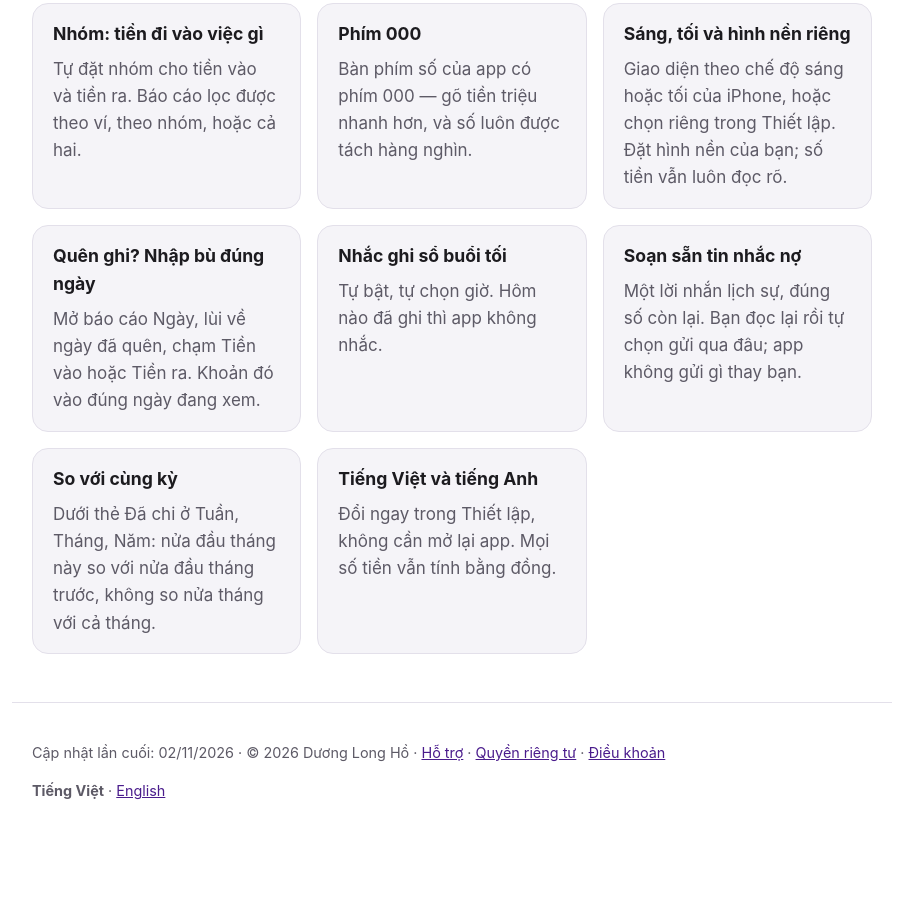
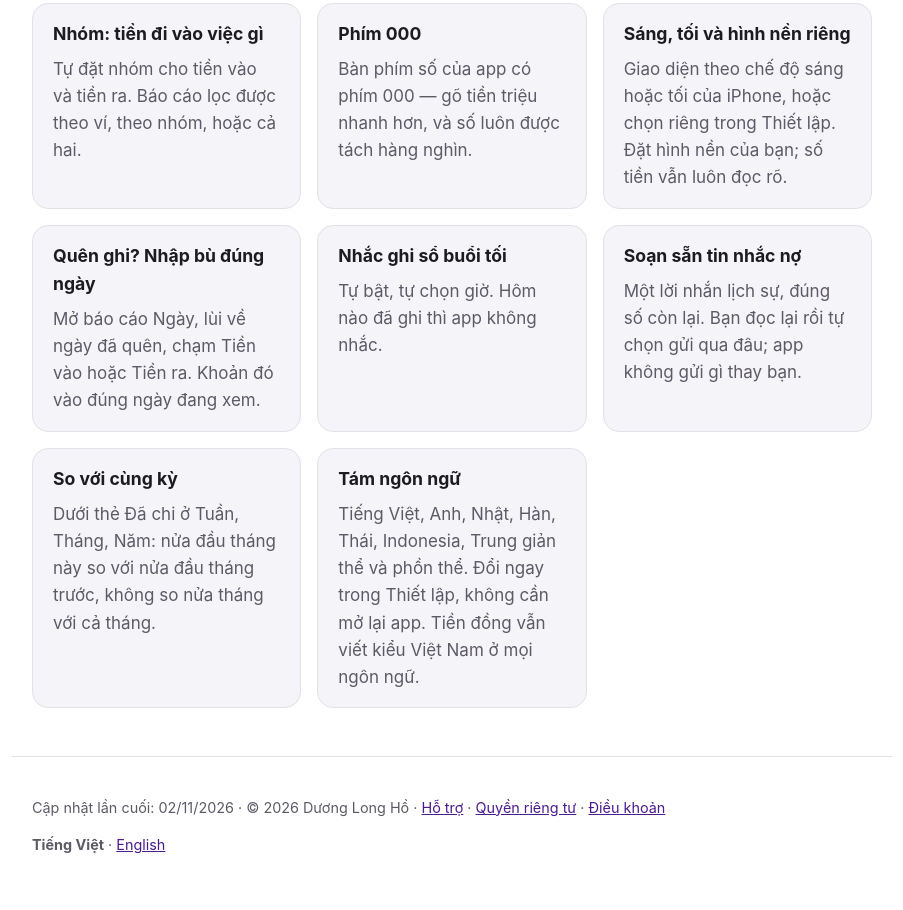
Before and after one commit to DLHkaizen/sotaytien, a plain HTML site: page index.html in a window 1280 px wide. Shown: the part 2239-3149 px from the top of the page, without its empty margins (188-1091 px from the left). Before the commit the page ends 3095 px from the top, so only its background shows below. Drawn offline with Linux system fonts and the light colour scheme.

Commit message:
Website for 1.8.0: the pages said the app speaks Vietnamese and English, it now speaks eight languages
Features (vi, en): Japanese, Korean, Thai, Indonesian, Simplified and Traditional Chinese join Vietnamese and English.
Built from APP_FACTORY_X 13_APPS/010_SoTayTien/PUBLISHING/06_WEBSITE/docs, published at the root and in docs/.

Co-Authored-By: Claude Opus 5.5 <noreply@anthropic.com>

```diff
--- a/index.html
+++ b/index.html
@@ -117,8 +117,8 @@
       <p>Dưới thẻ Đã chi ở Tuần, Tháng, Năm: nửa đầu tháng này so với nửa đầu tháng trước, không so nửa tháng với cả tháng.</p>
     </div>
     <div class="card">
-      <h2>Tiếng Việt và tiếng Anh</h2>
-      <p>Đổi ngay trong Thiết lập, không cần mở lại app. Mọi số tiền vẫn tính bằng đồng.</p>
+      <h2>Tám ngôn ngữ</h2>
+      <p>Tiếng Việt, Anh, Nhật, Hàn, Thái, Indonesia, Trung giản thể và phồn thể. Đổi ngay trong Thiết lập, không cần mở lại app. Tiền đồng vẫn viết kiểu Việt Nam ở mọi ngôn ngữ.</p>
     </div>
   </section>
 </main>
```
Also changed, not shown: docs/en/index.html (+4 -0 lines), docs/index.html (+2 -2 lines), en/index.html (+4 -0 lines), assets/en/shot-03.jpg, docs/assets/en/shot-03.jpg.
